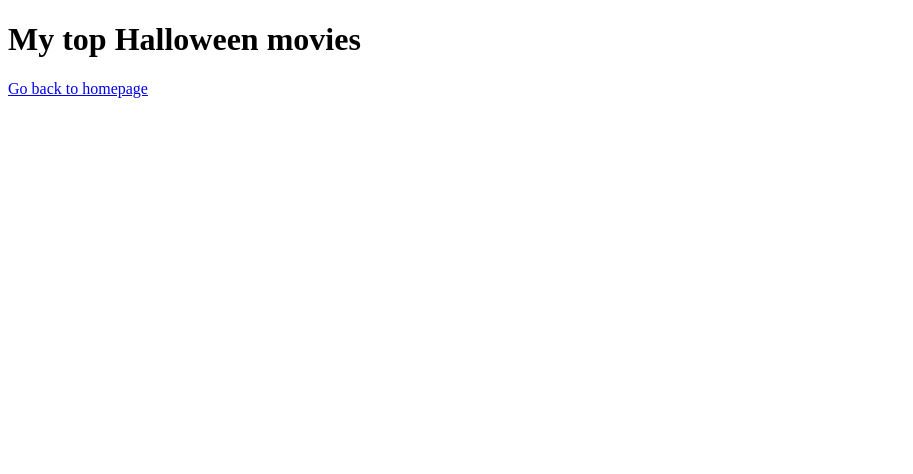
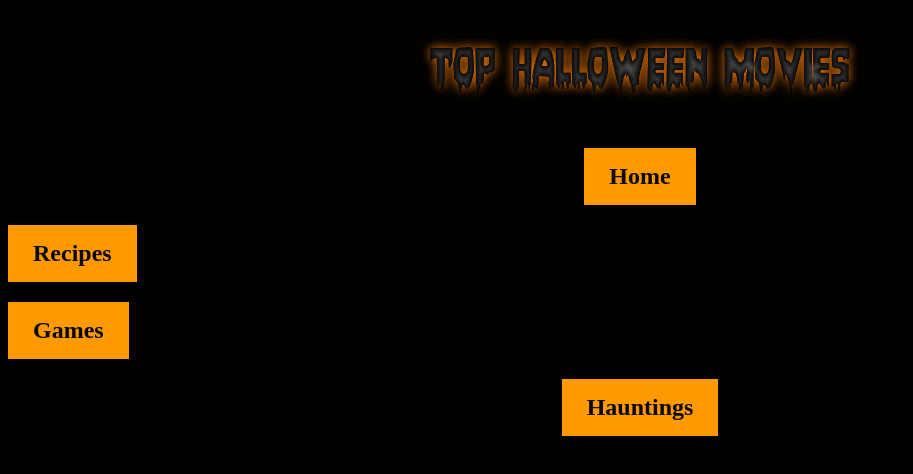
Before and after one commit to PeytonR12/My-Halloween-Page, a plain HTML site: page movies.html in a window 1280 px wide. Shown: the whole page, without its empty margins (0-913 px from the left). Drawn offline with Linux system fonts and the light colour scheme.

Commit message:
improvements to scary movie page
I added a custom logo at the top and more links for pages but im having trouble aligning them correctly.

```diff
--- a/movies.html
+++ b/movies.html
@@ -6,14 +6,38 @@
             <title> Halloween Movies </title>
 
         </head>
+        <body style="background-color: black;"></body>
+        <style>
+        h4 {
+            color: rgb(255, 153, 0);
+         }
+            a:link, a:visited {
+            background-color: rgb(255, 153, 0);
+            color: rgb(8, 8, 8);
+            padding: 15px 25px;
+            text-align: center;
+            text-decoration: none;
+            display: inline-block;
+            }
+
+            a:hover, a:active {
+            background-color: rgb(255, 102, 0);
+            }
+        </style>
+
 
         <body>
-            <div class="header">
-                <h1>My top Halloween movies</h1>
-                </div>
-            <a href="index.html">Go back to homepage</a>
+            <header>
+                <h1 style="text-align: center;"><img src="images/coollogo_com-18902776.gif"></h1>
+            </header>
+                <nav>
 
-        <!--Page content goes here-->
+                        <h2 style="text-align: center;"><a href="index.html">Home</a></h2>
+                        <h2 style="text-align: left center;"><a href="recipes.html">Recipes</a></h2>
+                        <h2 style="text-align: right center;"><a href="games.html">Games</a></h2>
+                        <h2 style="text-align: center;"><a href="hauntedPlaces.html">Hauntings</a></h2>
+
+                </nav>
         </body>
 
 
```
Also changed, not shown: index.html (+9 -4 lines), games.html (added), images/coollogo_com-18902776.gif (added).
